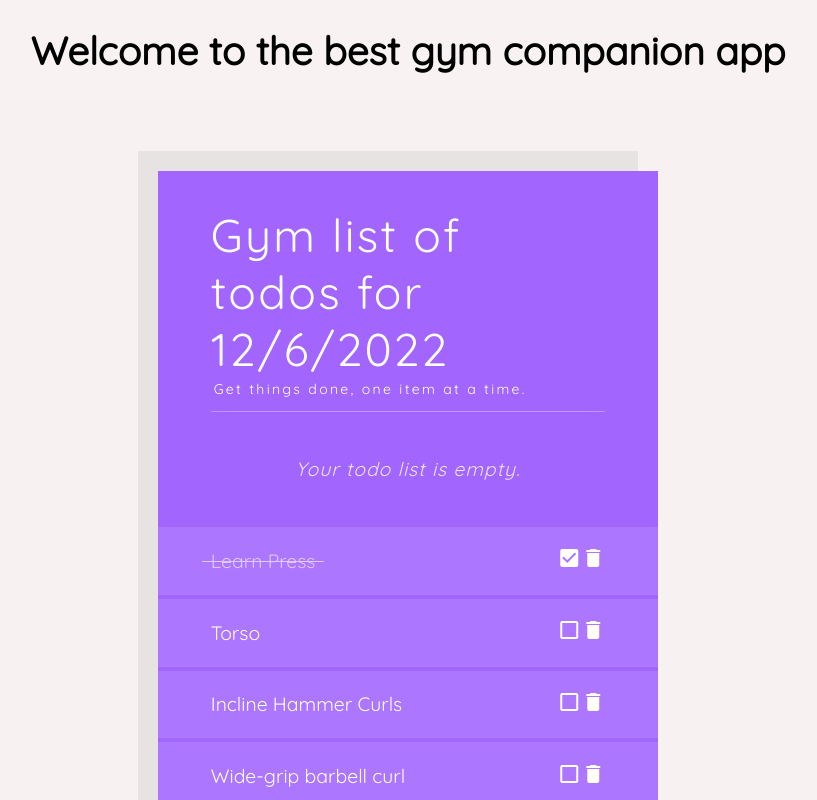
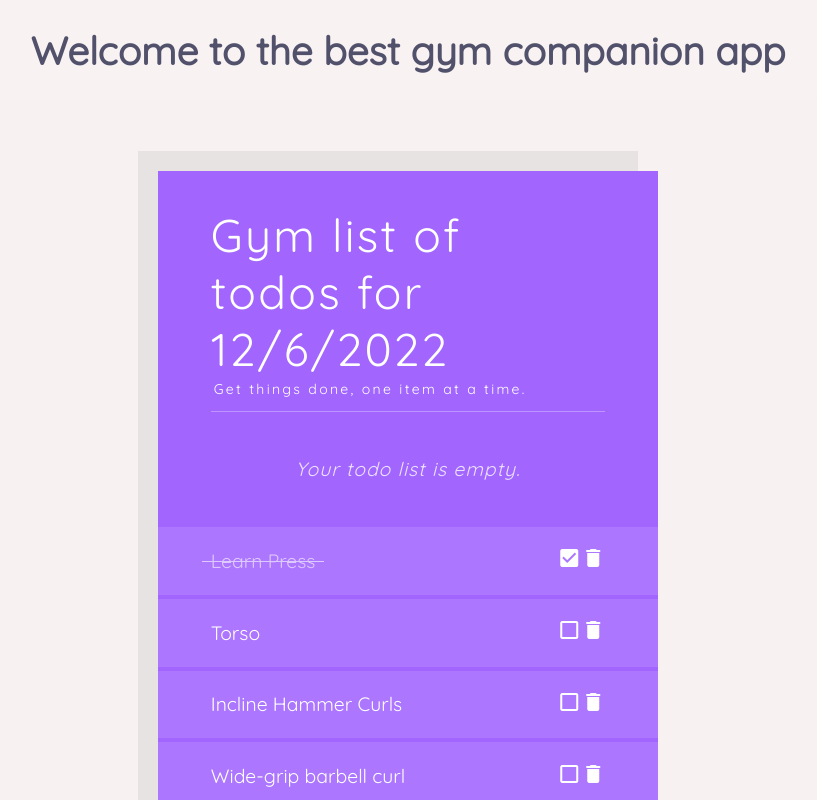
Before and after one commit to AymenSakouhi/gymApp, a React (Vite) app: page / in a window 1280 px wide. Shown: the top 800 px of the page, without its empty margins (232-1049 px from the left). Built offline with nearby package versions, Linux system fonts and the light colour scheme.

Commit message:
working more on useContext

```diff
--- a/src/App.js
+++ b/src/App.js
@@ -1,15 +1,23 @@
 //https://codepen.io/saawsan/pen/jayzeq
 
-import { StrictMode } from "react";
+import { StrictMode, useState } from "react";
 import { render } from "react-dom";
 import NewComponent from "./NewComponent";
+import BackgroundContext from "./BackgroundContext";
+import ColorContext from "./ColorContext";
 
 const App = () => {
+  const background = useState("rgba(162,102,255,1)");
+  const color = useState("#51516b");
+
   return (
-    <div>
-      <h1 id="title">Welcome to the best gym companion app</h1>
-      <NewComponent />
-    </div>
+    <BackgroundContext.Provider value={background}>
+      <ColorContext.Provider value={color}>
+        <div>
+          <NewComponent />
+        </div>
+      </ColorContext.Provider>
+    </BackgroundContext.Provider>
   );
 };
 
--- /dev/null
+++ b/src/BackgroundContext.js
@@ -0,0 +1,5 @@
+import { createContext } from "react";
+
+const BackgroundContext = createContext(["rgba(247, 241, 241, 1)"], () => {});
+
+export default BackgroundContext;
--- /dev/null
+++ b/src/ColorContext.js
@@ -0,0 +1,5 @@
+import { createContext } from "react";
+
+const ColorContext = createContext(["green"], () => {});
+
+export default ColorContext;
--- a/src/NewComponent.js
+++ b/src/NewComponent.js
@@ -1,11 +1,15 @@
-import React, { useEffect, useState } from "react";
+import React, { useContext, useEffect, useState } from "react";
 import data from "./data/data.json";
+import BackgroundContext from "./BackgroundContext";
+import ColorContext from "./ColorContext";
 
 const today = new Date().toLocaleString().split(",")[0];
 let muscle = "biceps"; // eslint-disable-line
 const NewComponent = () => {
   const [date, setDate] = useState(today); // eslint-disable-line
   const [exercises, setExercices] = useState([]);
+  const [background, setBackground] = useContext(BackgroundContext); // eslint-disable-line no-unused-vars
+  const [color, setColor] = useContext(ColorContext); // eslint-disable-line no-unused-vars
 
   useEffect(() => {
     getGymDailyTodos();
@@ -34,7 +38,10 @@ const NewComponent = () => {
 
   return (
     <div>
-      <main id="todolist">
+      <h1 style={{ color: color }} id="title">
+        Welcome to the best gym companion app
+      </h1>
+      <main id="todolist" style={{ background: background }}>
         <h1>
           Gym list of todos for {date}
           <span>Get things done, one item at a time.</span>
--- a/src/style.css
+++ b/src/style.css
@@ -27,8 +27,7 @@ body {
   margin: 4rem auto;
   padding: 2rem 3rem 3rem;
   max-width: 500px;
-  /* background: #ff6666; */
-  background: #a266ff;
+  background: #ff6666;
   color: #fff;
   box-shadow: -20px -20px 0px 0px rgba(100, 100, 100, 0.1);
 }
```
